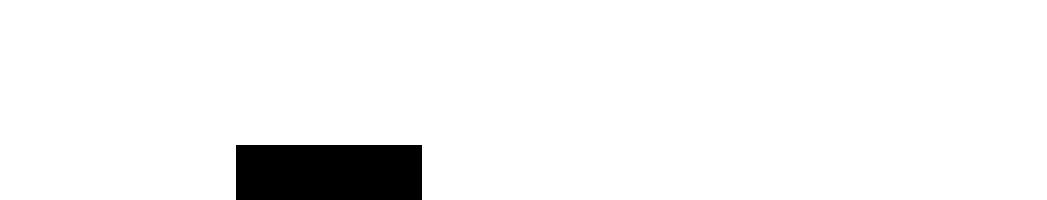
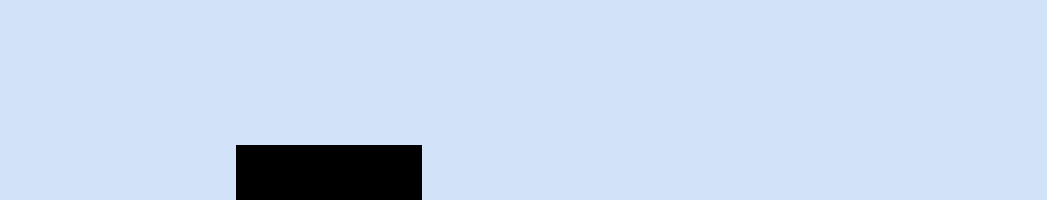
Before and after one commit to Wild855/PortFolioWebsite2, a plain HTML site: page index.html in a window 1280 px wide. Shown: the part 139-339 px from the top of the page, without its empty margins (116-1163 px from the left). Drawn offline with Linux system fonts and the light colour scheme.

Commit message:
Update style.css

```diff
--- a/style.css
+++ b/style.css
@@ -9,7 +9,7 @@
 
 body{
     font-family: "Poppins", sans-serif;
-
+    background-color: rgba(6, 95, 220, 0.18);
 }
 
 html{
```
